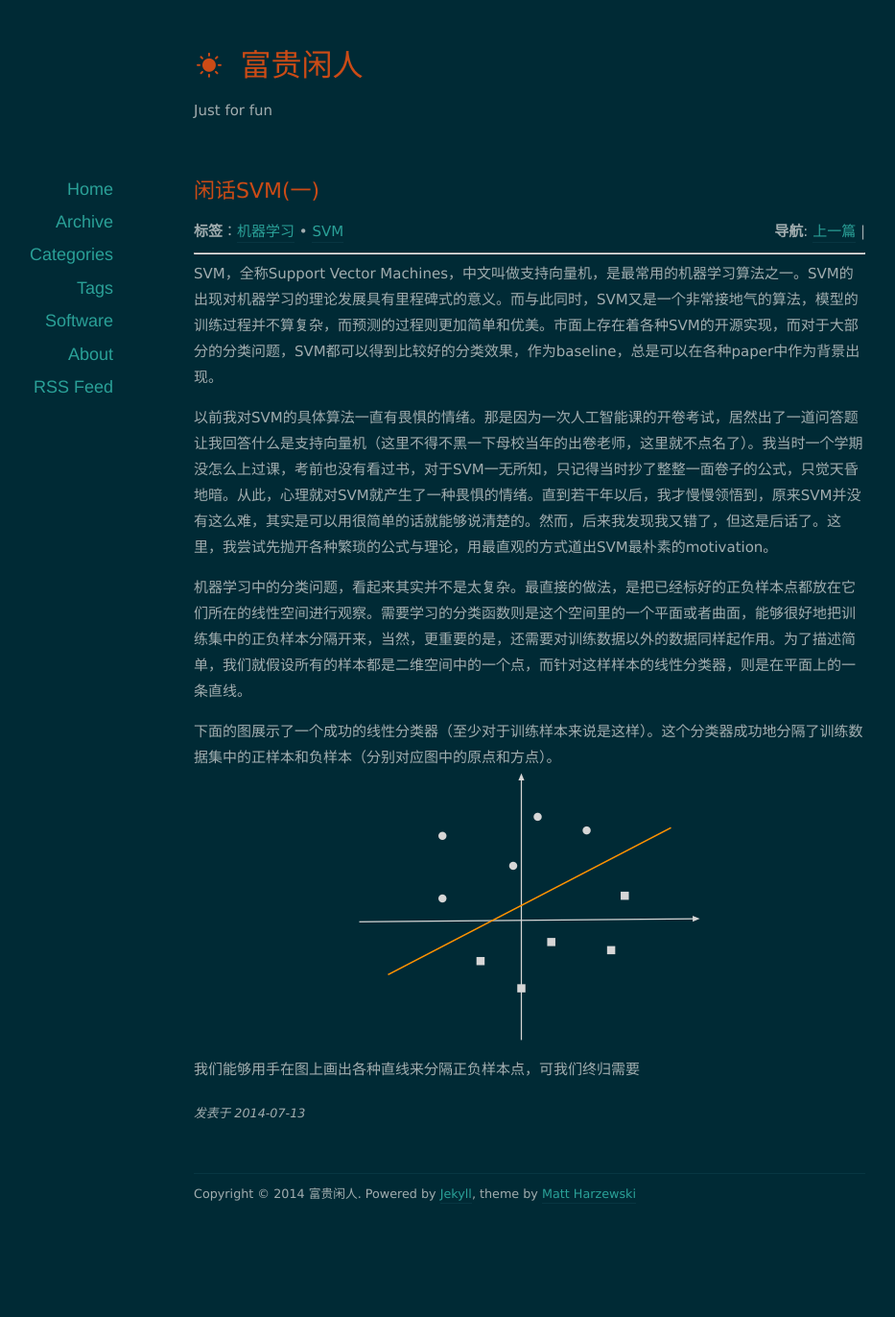
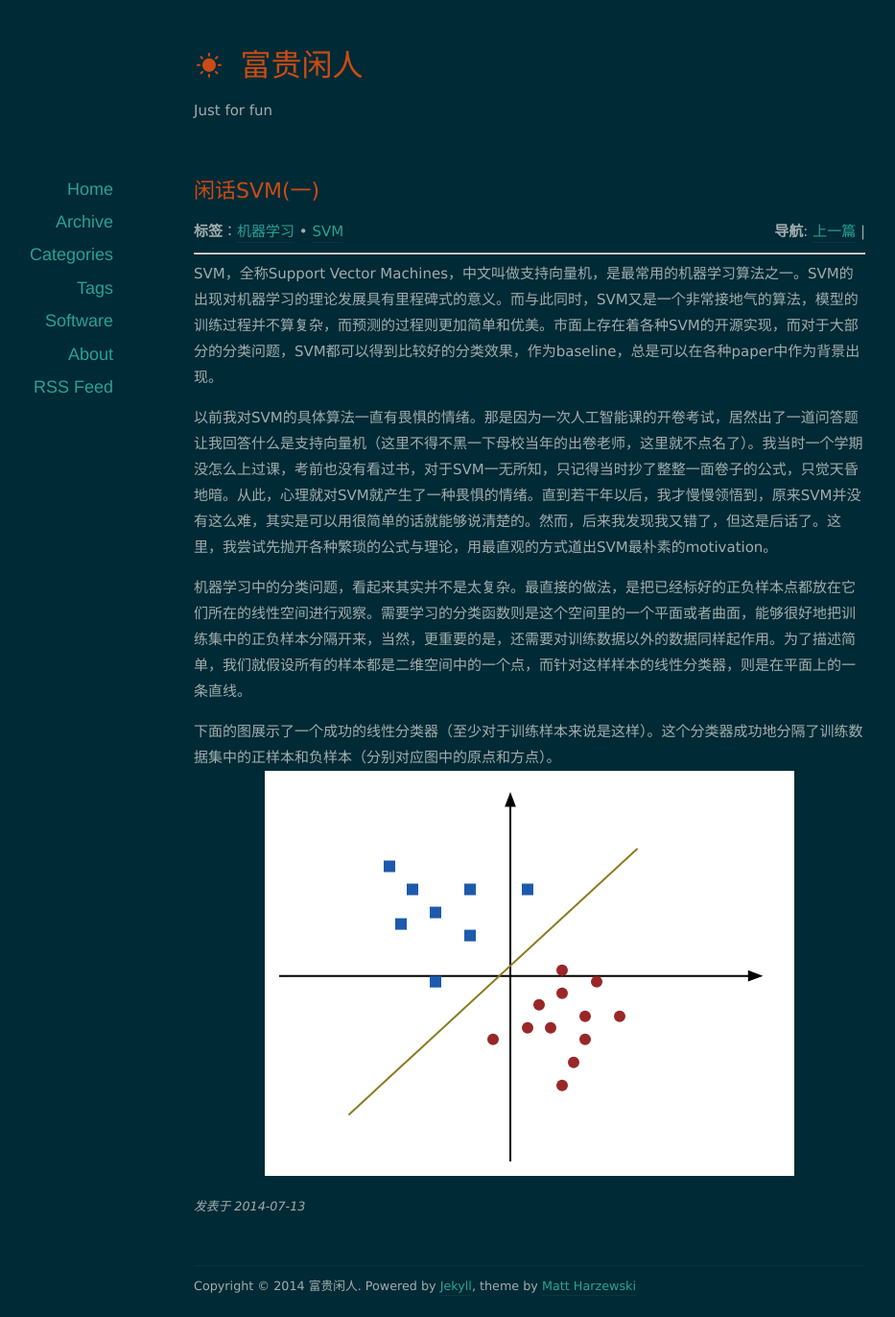
Before and after one commit to orangeprince/orangeprince.github.io, a Jekyll site: the page built from _posts/2014-07-13-svm_part1.md, in a window 1280 px wide. Shown: the whole page at 96% size, without its empty margins (88-1021 px from the left). Built offline with Jekyll 4.4.1, drawn with Linux system fonts in a browser that asks for light colours; nearby versions of some CDN libraries; comment, search, counter and statistics services are not loaded; before the commit the page ends 1276 px from its top, so only the background shows below that.

Commit message:
modified:   .DS_Store 	new file:   _posts/.DS_Store 	modified:   _posts/2014-07-13-svm_part1.md 	modified:   assets/.DS_Store 	modified:   assets/img/.DS_Store 	modified:   assets/img/svm/.DS_Store 	new file:   assets/img/svm/svm1.svg

```diff
--- a/_posts/2014-07-13-svm_part1.md
+++ b/_posts/2014-07-13-svm_part1.md
@@ -14,6 +14,4 @@ SVM，全称Support Vector Machines，中文叫做支持向量机，是最常用
 机器学习中的分类问题，看起来其实并不是太复杂。最直接的做法，是把已经标好的正负样本点都放在它们所在的线性空间进行观察。需要学习的分类函数则是这个空间里的一个平面或者曲面，能够很好地把训练集中的正负样本分隔开来，当然，更重要的是，还需要对训练数据以外的数据同样起作用。为了描述简单，我们就假设所有的样本都是二维空间中的一个点，而针对这样样本的线性分类器，则是在平面上的一条直线。
 
 下面的图展示了一个成功的线性分类器（至少对于训练样本来说是这样）。这个分类器成功地分隔了训练数据集中的正样本和负样本（分别对应图中的原点和方点）。
-![svm示意图]({{ site.img_url }}/svm/svm1.png)
-
-我们能够用手在图上画出各种直线来分隔正负样本点，可我们终归需要
+![svm示意图]({{ site.img_url }}/svm/svm1.svg)
```
Also changed, not shown: assets/img/svm/svm1.svg (added), 5 other files.
